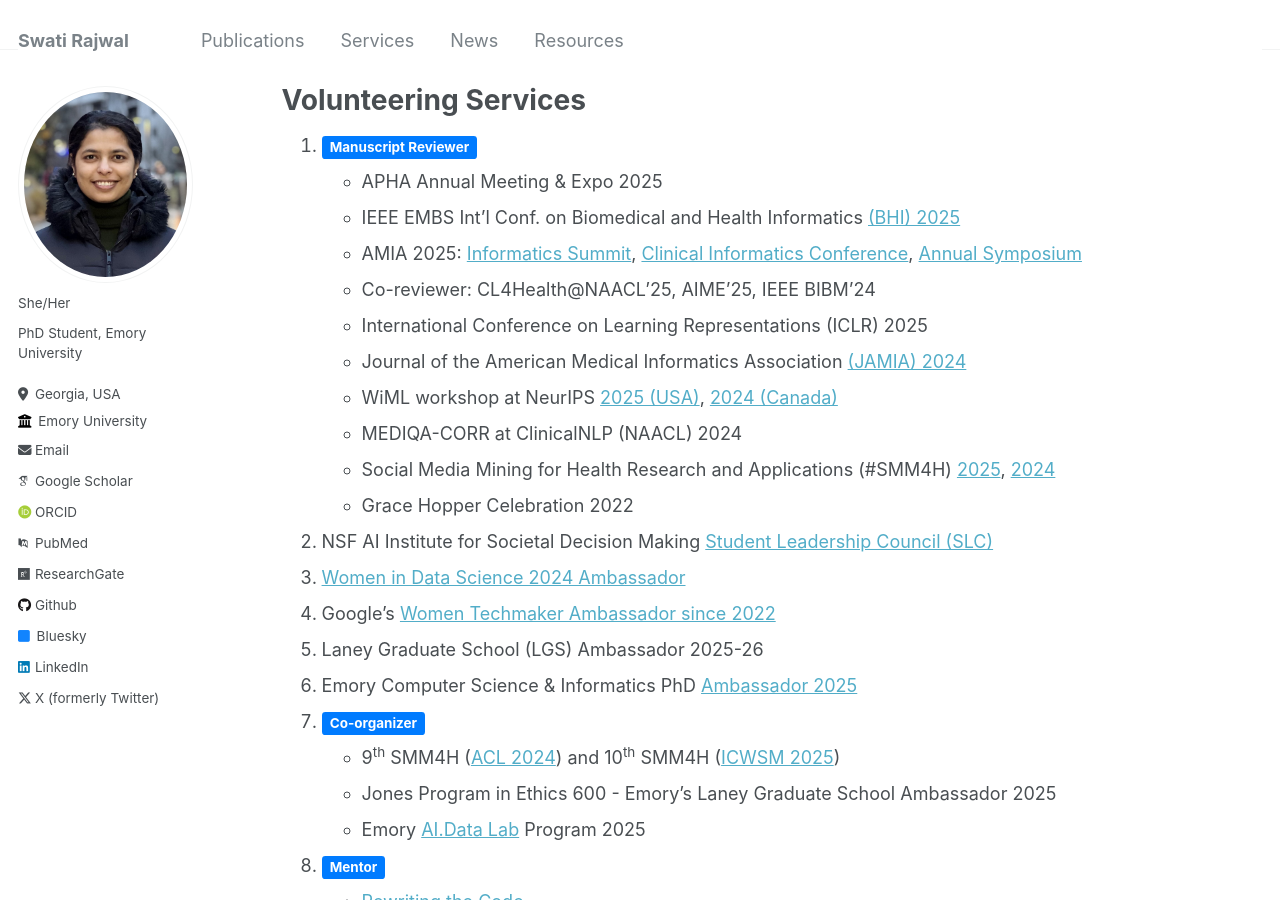
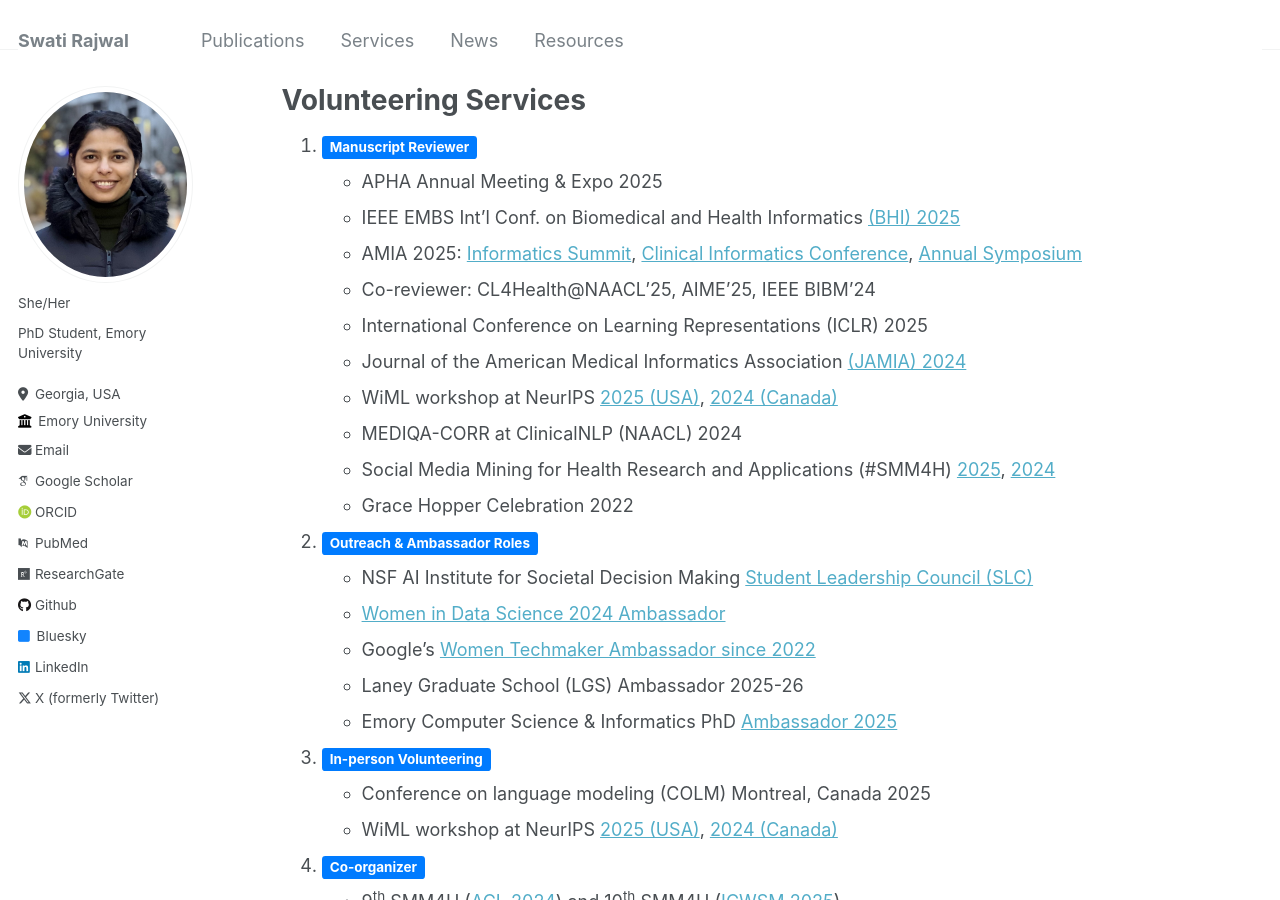
Before and after one commit to swati-rajwal/swati-rajwal.github.io, a Jekyll site: the page built from _pages/services.md, in a window 1280 px wide and 900 px high. Built offline with Jekyll 4.4.1, drawn with Linux system fonts in a browser that asks for light colours; some web fonts are replaced.

Commit message:
Update services.md

```diff
--- a/_pages/services.md
+++ b/_pages/services.md
@@ -16,11 +16,15 @@ author_profile: true
    * MEDIQA-CORR at ClinicalNLP (NAACL) 2024
    * Social Media Mining for Health Research and Applications (#SMM4H) <a href="https://workshop-proceedings.icwsm.org/pdf/2025_55.pdf" target="_blank">2025</a>, <a href="https://aclanthology.org/2024.smm4h-1.40/" target="_blank">2024</a>
    * Grace Hopper Celebration 2022
-2. NSF AI Institute for Societal Decision Making <a href="https://www.cmu.edu/ai-sdm/students/index.html" target="_blank">Student Leadership Council (SLC)</a>
-3. <a href="https://www.widsworldwide.org/get-inspired/blog/people/swati-rajwal/" target="_blank">Women in Data Science 2024 Ambassador</a>
-4. Google's <a href="https://g.dev/swatirajwal" target="_blank">Women Techmaker Ambassador since 2022</a>
-5. Laney Graduate School (LGS) Ambassador 2025-26
-6. Emory Computer Science & Informatics PhD <a href="https://www.linkedin.com/posts/emory-university-department-of-computer-science_emorycs-computerscience-graduatestudies-activity-7313253442305630209-P5-z?utm_source=social_share_send&utm_medium=member_desktop_web&rcm=ACoAAB_7APYBDiyZ809OFpQLKOgHHMkaMqYeZa8" target="_blank">Ambassador 2025</a>
+5. <span class="label label-success" style="background-color: #007bff; display: inline; padding: .2em .6em .3em; font-size: 75%; font-weight: bold; line-height: 1; color: #ffffff; text-align: center; white-space: nowrap; vertical-align: baseline; border-radius: .25em;">Outreach & Ambassador Roles</span>
+   * NSF AI Institute for Societal Decision Making <a href="https://www.cmu.edu/ai-sdm/students/index.html" target="_blank">Student Leadership Council (SLC)</a>
+   * <a href="https://www.widsworldwide.org/get-inspired/blog/people/swati-rajwal/" target="_blank">Women in Data Science 2024 Ambassador</a>
+   * Google's <a href="https://g.dev/swatirajwal" target="_blank">Women Techmaker Ambassador since 2022</a>
+   * Laney Graduate School (LGS) Ambassador 2025-26
+   * Emory Computer Science & Informatics PhD <a href="https://www.linkedin.com/posts/emory-university-department-of-computer-science_emorycs-computerscience-graduatestudies-activity-7313253442305630209-P5-z?utm_source=social_share_send&utm_medium=member_desktop_web&rcm=ACoAAB_7APYBDiyZ809OFpQLKOgHHMkaMqYeZa8" target="_blank">Ambassador 2025</a>
+5. <span class="label label-success" style="background-color: #007bff; display: inline; padding: .2em .6em .3em; font-size: 75%; font-weight: bold; line-height: 1; color: #ffffff; text-align: center; white-space: nowrap; vertical-align: baseline; border-radius: .25em;">In-person Volunteering</span>
+    * Conference on language modeling (COLM) Montreal, Canada 2025
+    * WiML workshop at NeurIPS <a href="https://sites.google.com/wimlworkshop.org/wimlworkshopneurips2025/program?authuser=0" target="_blank">2025 (USA)</a>, <a href="https://sites.google.com/wimlworkshop.org/wiml-2024/program?authuser=0#h.1dzx6aq157xv" target="_blank">2024 (Canada)</a>
 5. <span class="label label-success" style="background-color: #007bff; display: inline; padding: .2em .6em .3em; font-size: 75%; font-weight: bold; line-height: 1; color: #ffffff; text-align: center; white-space: nowrap; vertical-align: baseline; border-radius: .25em;">Co-organizer</span>
     * 9<sup>th</sup> SMM4H (<a href="https://aclanthology.org/2024.smm4h-1.40/" target="_blank">ACL 2024</a>) and 10<sup>th</sup> SMM4H (<a href="https://healthlanguageprocessing.org/smm4h-2025/" target="_blank">ICWSM 2025</a>)
     * Jones Program in Ethics 600 - Emory’s Laney Graduate School Ambassador 2025
```
